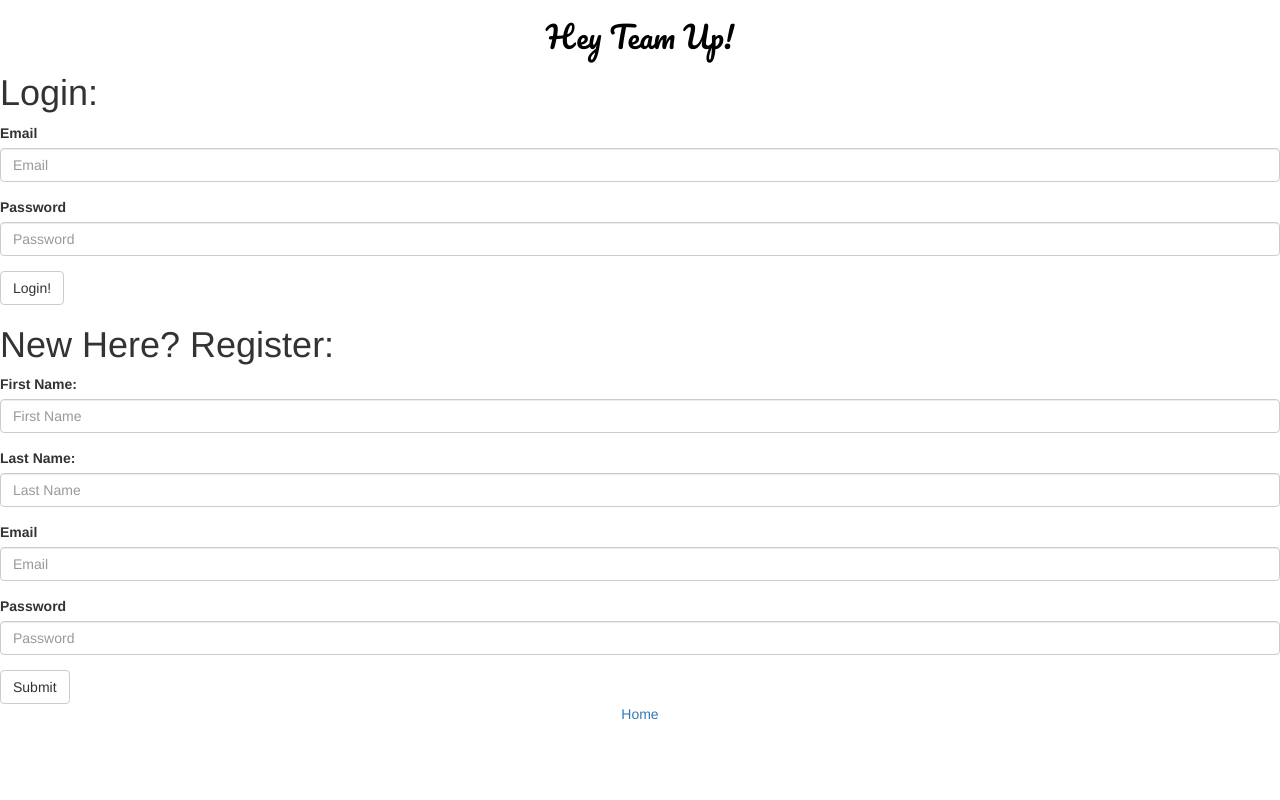
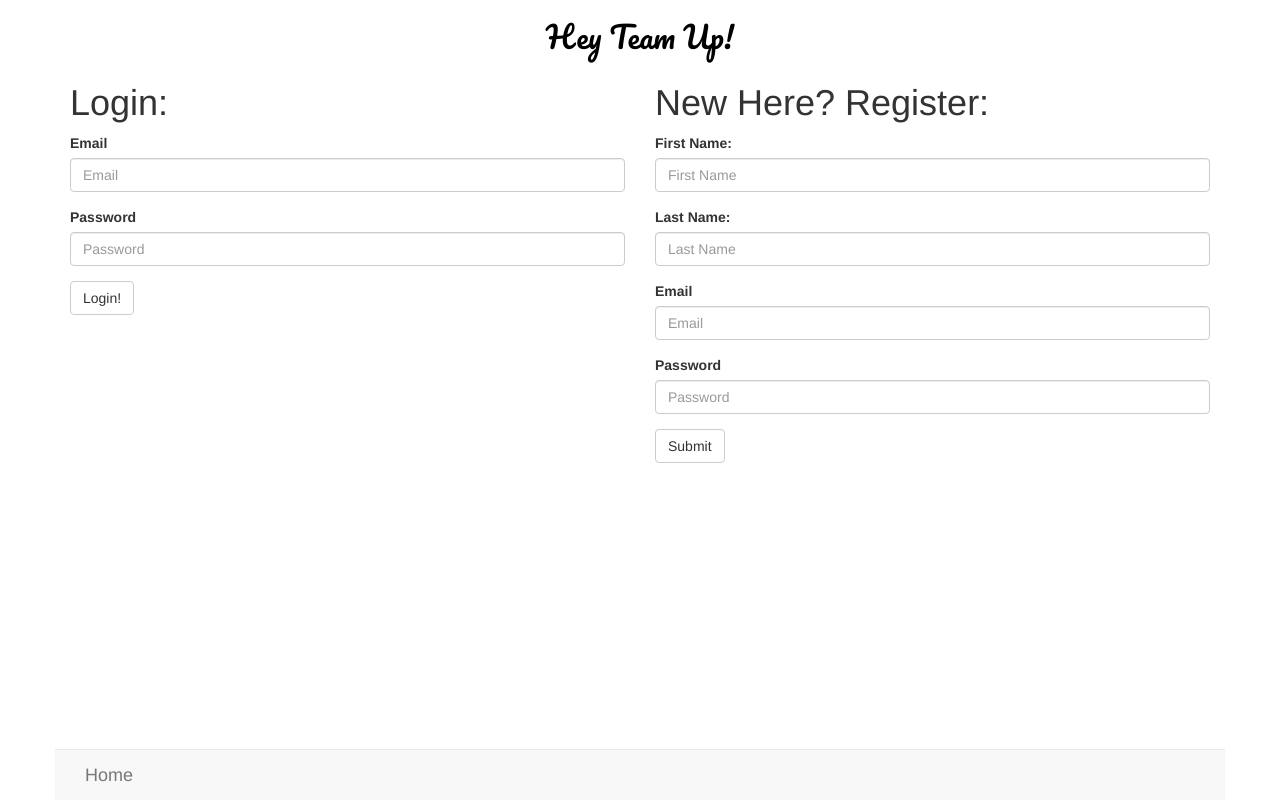
Before and after one commit to sahngah/Hey-Team-Up, a website: page client/index.html at #!/register in a window 1280 px wide. Drawn offline with nearby package versions, Linux system fonts and the light colour scheme; some packages are replaced by stand-ins of ours; no server answers; a web font is replaced by a local one.

Commit message:
added some more bootstrap styling

```diff
--- a/client/assets/css/style.css
+++ b/client/assets/css/style.css
@@ -37,3 +37,6 @@
   margin-top:0px;
   background: linear-gradient(to bottom, rgba(237,237,237,1) 0%, rgba(246,246,246,1) 54%, rgba(255,255,255,1) 100%);
 }
+footer .navbab-inner {
+  text-align: center;
+}
--- a/client/index.html
+++ b/client/index.html
@@ -1,7 +1,8 @@
 <!DOCTYPE html>
 <html ng-app="LogRegApp">
   <head>
-    <meta chrset="utf-8">
+    <meta charset="utf-8">
+    <meta name="viewport" content="width=device-width, initial-scale=1, user-scalable=no">
     <script type="text/javascript" src='angular/angular.js'></script>
     <script type="text/javascript" src='angular-route/angular-route.js'></script>
     <script type="text/javascript" src='./app.js'></script>
@@ -15,7 +16,7 @@
     <link href="https://fonts.googleapis.com/css?family=Abril+Fatface|Amatic+SC|Bangers|Bungee+Shade|Gloria+Hallelujah|Indie+Flower|Julius+Sans+One|Overpass+Mono|Pacifico|Permanent+Marker|Philosopher|Playfair+Display|Poiret+One|Shrikhand" rel="stylesheet">
     <title>Hey Team Up</title>
   </head>
-  <body>
+  <body class="container">
     <div ng-view>
 
     </div>
--- a/client/partials/register.html
+++ b/client/partials/register.html
@@ -1,8 +1,9 @@
-<div ng-controller="user_controller">
+<div ng-controller="user_controller" class="wrap">
   <div class="logo_background">
     <a class="logo_a" href="#/"><h2 class="small_logo" align="center">Hey Team Up!</h2></a>
   </div>
-  <form>
+  <div class="row">
+    <form class="col-md-6">
       <h1>Login:</h1>
       <div class="form-group">
         <label for="email">Email</label>
@@ -15,8 +16,8 @@
       <button type="submit" class="btn btn-default" ng-click="login()">Login!</button>
     </form>
 
+    <form class="col-md-6">
       <h1 class="post_title">New Here? Register:</h1>
-  <form>
       <div class="form-group">
         <label for="firstname">First Name:</label>
         <input type="text" class="form-control" id="firstname" placeholder="First Name" ng-model="newUser.firstName">
@@ -35,7 +36,13 @@
       </div>
       <button type="submit" class="btn btn-default" ng-click="createNewUser()">Submit</button>
     </form>
-  <div align="center">
-    <a href="#!/">Home</a>
+  </div>
+  <footer class="container navbar navbar-default navbar-fixed-bottom" align="center">
+    <div class="container">
+      <div class="navbar-header">
+        <a class="navbar-brand" href="#!/">Home</a>
+
       </div>
     </div>
+  </footer>
+</div>
--- a/server/controllers/projects.js
+++ b/server/controllers/projects.js
@@ -8,6 +8,7 @@ module.exports = (function() {
       Project.find({})
       .populate({
         path: 'creator members',
+        model: 'User'
       })
       .exec(function(err, projects) {
         if (err) {throw err}
```
Also changed, not shown: client/partials/home.html (+1 -1 lines). Lines whose indentation alone changed are shown as unchanged.
